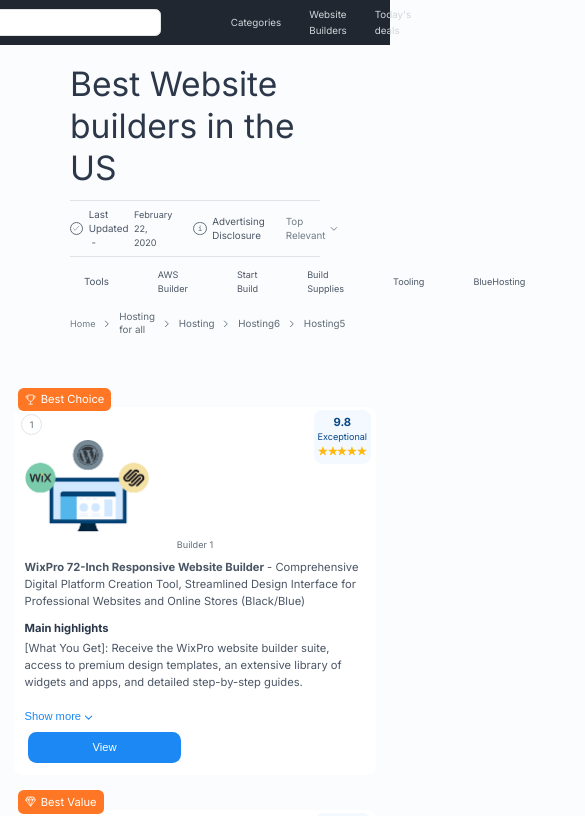
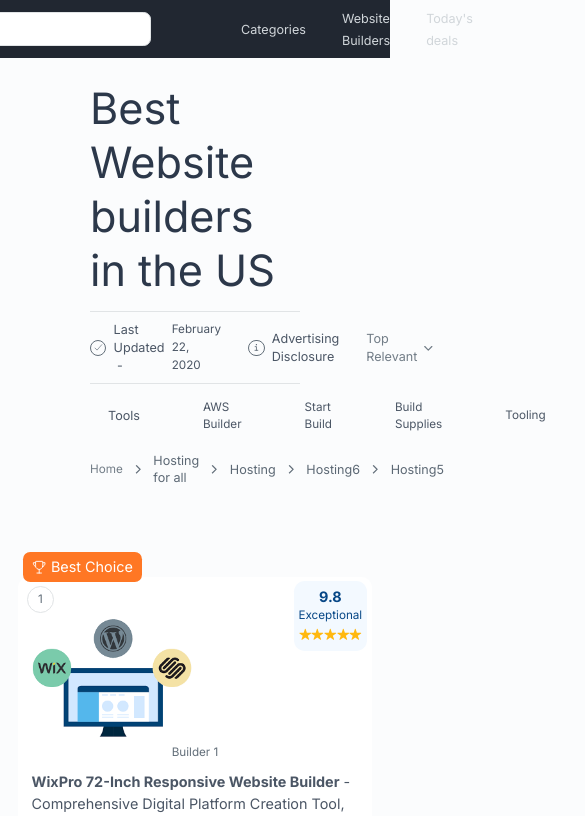
Before and after one commit to annasfaruqui/webbuilder-internship-assignment, a React (Vite) app: page / in a window 390 px wide. Shown: the top 816 px of the page, 585 px wide, since content can reach past the window. Built offline with nearby package versions, Linux system fonts and the light colour scheme.

Commit message:
added a small change in the responsive design of the html root element

```diff
--- a/src/index.scss
+++ b/src/index.scss
@@ -12,16 +12,8 @@
 }
 
 html {
-  font-size: 43.75%;
+  font-size: 56.25%;
   box-sizing: border-box;
-
-  @include respond(tab-port) {
-    font-size: 50%;
-  }
-
-  @include respond(tab-land) {
-    font-size: 56.25%;
-  }
 
   @include respond(small-desktop) {
     font-size: 62.5%;
```
